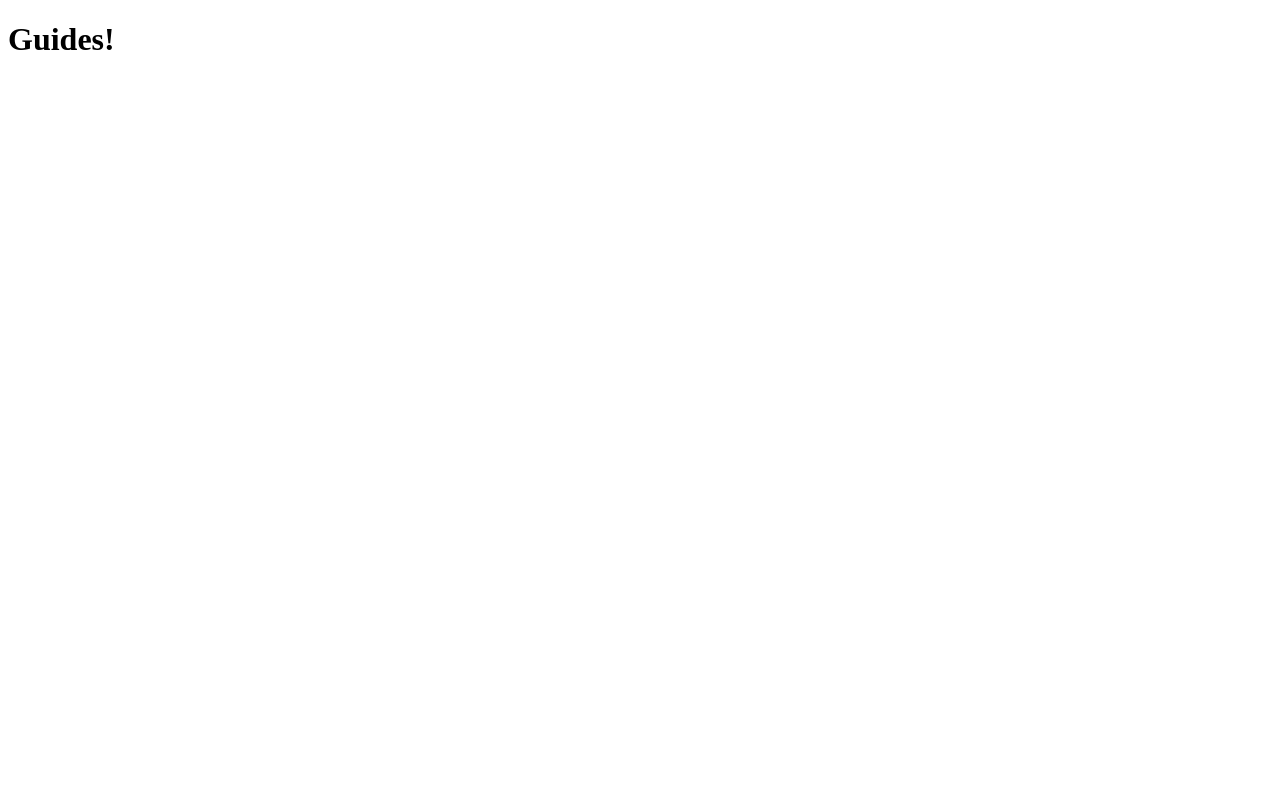
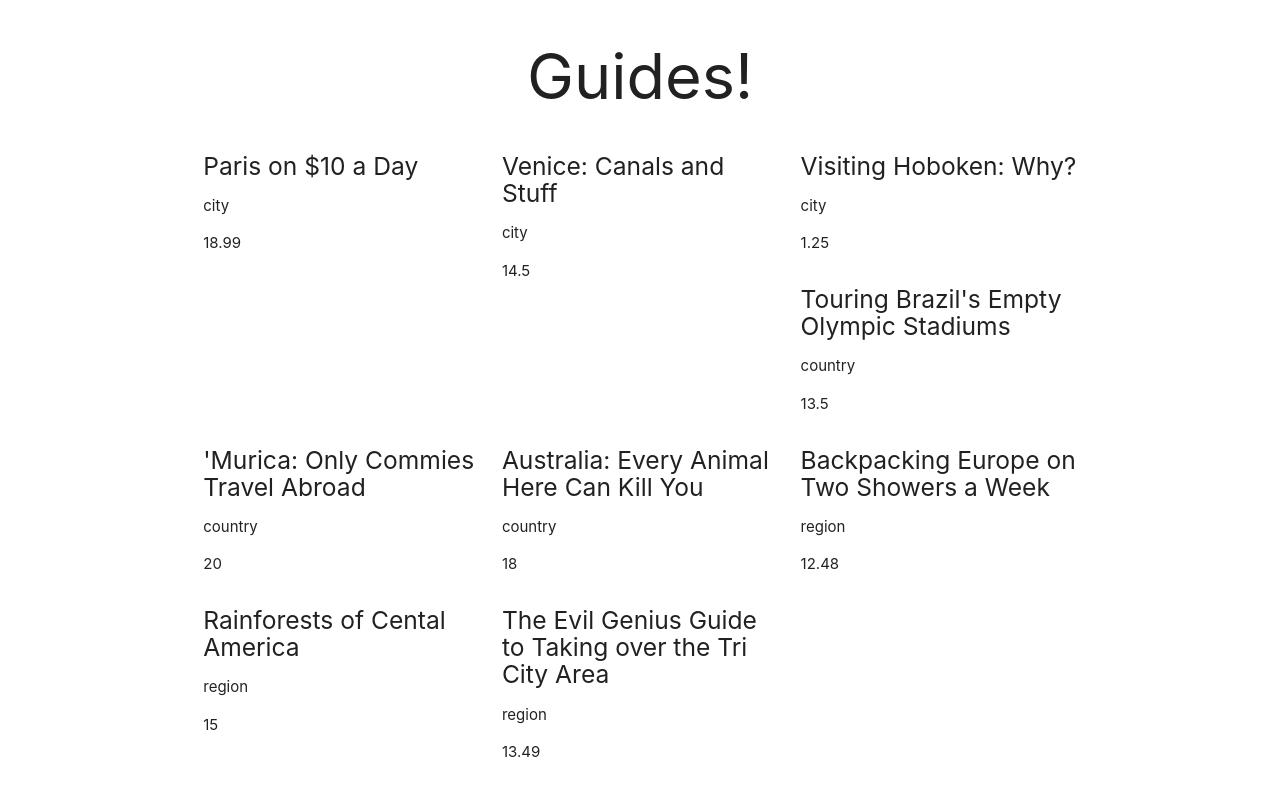
Before and after one commit to LucasMcL/Wide-World-Travel, a website: page index.html in a window 1280 px wide. Drawn offline with nearby package versions, Linux system fonts and the light colour scheme; some packages are replaced by stand-ins of ours.

Commit message:
ng-repeat to populate list of guides

```diff
--- a/index.html
+++ b/index.html
@@ -4,15 +4,28 @@
 	<meta charset="UTF-8">
 	<title>Wide World Travel</title>
 	<link rel="stylesheet" href="styles/main.css">
+	<link rel="stylesheet" href="/lib/bower_components/materialize/dist/css/materialize.css">
 </head>
 <body ng-app="TravelGuides">
 
 <div ng-controller="bookCtrl">
-<h1>Guides!</h1>
+<h1 class="center-align">Guides!</h1>
+
+<div class="container">
+	<div class="row">
+		<div class="col l4 m6 s12" ng-repeat="book in books">
+			<h5>{{book.title}}</h5>
+			<p>{{book.type}}</p>
+			<p>{{book.price}}</p>
+		</div>
+	</div>
+</div>
 </div>
 
 <script src="lib/bower_components/angular/angular.js"></script>
 <script src="lib/bower_components/angular-route/angular-route.js"></script>
+<script src="/lib/bower_components/jquery/dist/jquery.js"></script>
+<script src="/lib/bower_components/materialize/dist/js/materialize.js"></script>
 <script src="app/app.js"></script>
 <script src="app/config.js"></script>
 <script src="app/controllers/bookCtrl.js"></script>
```
